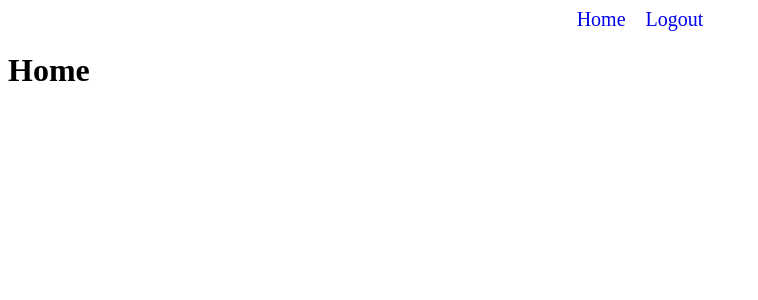
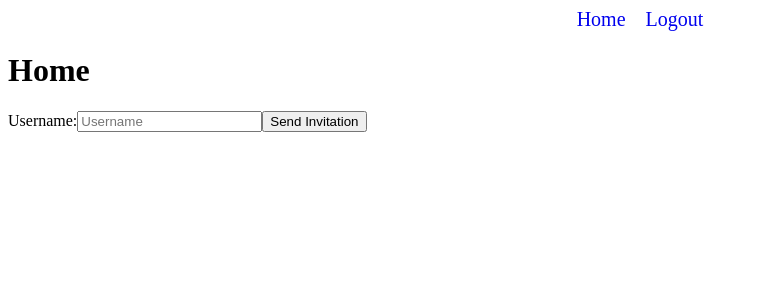
Before and after one commit to Simeon0302/QuizGame, a React (Create React App) app in the folder quiz-game/: page / in a window 1280 px wide. Shown: the top 300 px of the page, without its empty margins (0-758 px from the left). Built offline with nearby package versions, Linux system fonts and the light colour scheme; no server answers; sample sign-in values are in the browser's storage.

Commit message:
Changed the default page. Now when a new user opens the site, he/she will be redirected to login page. The home page is now protected and can be access when the user is logged in. Added the functionality for sending and receiving invitations for a game between different users.

```diff
--- a/quiz-game/public/index.html
+++ b/quiz-game/public/index.html
@@ -29,6 +29,7 @@
   <body>
     <noscript>You need to enable JavaScript to run this app.</noscript>
     <div id="root"></div>
+    <div id="portal"></div>
     <!--
       This HTML file is a template.
       If you open it directly in the browser, you will see an empty page.
--- a/quiz-game/src/App.jsx
+++ b/quiz-game/src/App.jsx
@@ -18,12 +18,12 @@ function App() {
         <BrowserRouter>
             <Navbar />
             <Routes>
-                <Route path="/" element={<Home />} />
                 <Route element={<ProtectedRouteForNotLoggedUsers />} >
                     <Route path="/login" element={<Login />} />
                     <Route path="/register" element={<Register />} />
                 </Route>
                 <Route element={<ProtectedRouteForLoggedUsers />} >
+                    <Route path="/" element={<Home />} />
                     <Route path="/logout" element={<Logout />} />
                 </Route>
                 <Route path="*" element={<PageNotFound />} />
--- /dev/null
+++ b/quiz-game/src/components/CreateInvitation.jsx
@@ -0,0 +1,70 @@
+import React, { useState, useContext } from "react";
+import CheckInputField from "../scripts/Validations/InputFieldValidate";
+import axios from "../scripts/axios";
+import { UserAuthContext } from "../components/UserAuth";
+
+function CreateInvitationForm(props) {
+    return (
+        <div id="createInvitationForm">
+            <form onSubmit={props.onSubmit}>
+                <label>
+                    Username:
+                    <input
+                        type="text"
+                        className="inputField"
+                        placeholder="Username"
+                        onChange={props.onChange}
+                    />
+                    {props.errors.username}
+                </label>
+                <button type="submit" className="submitButton">Send Invitation</button>
+            </form>
+        </div>
+    )
+}
+
+function CreateInvitations() {
+    const [username, setUsername] = useState("");
+    const [errors, setErrors] = useState({ username: "" });
+    const {token} = useContext(UserAuthContext);
+
+    function handleChange(event) {
+        setUsername(event.target.value);
+    }
+
+    function handleSubmit(event) {
+        event.preventDefault();
+        const usernameError = CheckInputField(username);
+        setErrors({username: usernameError});
+
+        if(usernameError.length === 0) {
+            axios.defaults.headers.common.Authorization = `Token ${token}`;
+            axios.post(`${process.env.REACT_APP_BASE_URL}/api/games/`, {
+                username: username
+            })
+            .then((res) => {
+                console.log(res.data.channel);
+            })
+            .catch((e) => {
+                console.log(e);
+            })
+            console.log("Sending invitation");
+            setUsername("");
+            setErrors({username: ""});
+            event.target.reset();
+        }
+    }
+
+    return (
+        <div id="createInvitation">
+            <CreateInvitationForm
+                onChange={handleChange}
+                onSubmit={handleSubmit}
+                errors={errors}
+            />
+        </div>
+    )
+
+}
+
+export default CreateInvitations;
--- /dev/null
+++ b/quiz-game/src/components/InvitationReceiver.jsx
@@ -0,0 +1,55 @@
+import React, { useContext, useState } from "react";
+import { UserAuthContext } from "../components/UserAuth";
+import InvitationModal from "../components/Modal/InvitationModal";
+
+function InvitationReceiver() {
+    const { token, username } = useContext(UserAuthContext);
+    const socketURL = `ws://192.168.182.94:8001/ws/invitations/${token}/`;
+    const ws = new WebSocket(socketURL);
+    const [isOpen, setIsOpen] = useState(false);
+    const [invitedBy, setInvitedBy] = useState("");
+
+    function handleAccept() {
+        console.log("Invitation accepted");
+        setIsOpen(false);
+    }
+
+    function handleCancel() {
+        console.log("Invitation cancelled");
+        setIsOpen(false);
+    }
+
+    ws.onopen = () => {
+        console.log("Connected");
+    }
+
+    ws.onmessage = resJSON => {
+        const res = JSON.parse(resJSON.data);
+        if (res.type === "game_invitation" && res.data.invited === username) {
+            console.log("Invited by " + res.data.invited);
+            setIsOpen(true);
+            setInvitedBy(res.data.invited);
+        }
+    }
+
+    ws.onerror = (e) => {
+        console.error(e);
+    }
+
+    ws.onclose = res => {
+        console.log("Connection closed");
+    }
+
+    return (
+        <div id="invitation-receiver">
+            <InvitationModal
+                isOpen={isOpen}
+                onAccept={handleAccept}
+                onCancel={handleCancel}
+                invitedBy={invitedBy}
+            />
+        </div>
+    )
+}
+
+export default InvitationReceiver;
--- /dev/null
+++ b/quiz-game/src/components/Modal/InvitationModal.jsx
@@ -0,0 +1,30 @@
+import React from "react";
+import ReactDOM from "react-dom";
+import "./modal.css";
+
+function InvitationModal({isOpen, onAccept, onCancel, invitedBy}) {
+    if(!isOpen) return null;
+
+    return ReactDOM.createPortal(
+        <div id="modal-container">
+            <div id="overlay" />
+            <div id="modal">
+                <div id="modal-header">
+                    Invitation!
+                </div>
+
+                <div id="modal-body">
+                    You have been invited to join a game with {invitedBy}.
+                </div>
+
+                <div id="modal-footer">
+                    <button onClick={onAccept}>Accept</button>
+                    <button onClick={onCancel}>Decline</button>
+                </div>
+            </div>
+        </div>,
+        document.getElementById("portal")
+    )
+}
+
+export default InvitationModal;
--- /dev/null
+++ b/quiz-game/src/components/Modal/modal.css
@@ -0,0 +1,19 @@
+#modal {
+    position: fixed;
+    top: 50%;
+    left: 50%;
+    transform: translate(-50%, -50%);
+    background-color: white;
+    border-radius: 40px;
+    padding: 50px;
+    z-index: 1000;
+}
+
+#overlay {
+    position: fixed;
+    top: 0;
+    left: 0;
+    right: 0;
+    bottom: 0;
+    background-color: rgba(0, 0, 0, 0.7);
+}
--- a/quiz-game/src/components/Navbar.jsx
+++ b/quiz-game/src/components/Navbar.jsx
@@ -9,7 +9,7 @@ function Navbar() {
         <div id="navbar">
             {!isAuth ? <Link className="navbar-link" to="/login">Login</Link> : null}
             {!isAuth ? <Link className="navbar-link" to="/register">Register</Link> : null}
-            <Link className="navbar-link" to="/">Home</Link>
+            {isAuth ? <Link className="navbar-link" to="/">Home</Link> : null}
             {isAuth ? <Link className="navbar-link" to="/logout">Logout</Link> : null}
         </div>
     )
--- a/quiz-game/src/components/ProtectedRouteForLoggedUsers.jsx
+++ b/quiz-game/src/components/ProtectedRouteForLoggedUsers.jsx
@@ -5,7 +5,7 @@ import { UserAuthContext } from './UserAuth';
 function ProtectedRouteForLoggedUsers() {
     const { isAuth } = useContext(UserAuthContext);
 
-    return isAuth ? <Outlet /> : <Navigate to="/" />;
+    return isAuth ? <Outlet /> : <Navigate to="/login" />;
 }
 
 export default ProtectedRouteForLoggedUsers;
--- a/quiz-game/src/components/UserAuth.jsx
+++ b/quiz-game/src/components/UserAuth.jsx
@@ -55,6 +55,7 @@ export function UserAuthProvider({children}) {
 
     const data = {
         username: localStorage.getItem("Username"),
+        token: localStorage.getItem("Token"),
         isAuth,
         setIsAuth,
         Register,
--- a/quiz-game/src/pages/Home.jsx
+++ b/quiz-game/src/pages/Home.jsx
@@ -1,7 +1,16 @@
 import React from "react";
+import InvitationReceiver from "../components/InvitationReceiver";
+import CreateInvitation from "../components/CreateInvitation";
+
 
 function Home() {
-  return <h1>Home</h1>
+    return (
+        <div id="home">
+            <h1>Home</h1>
+            <InvitationReceiver />
+            <CreateInvitation />
+        </div>
+    )
 }
 
 export default Home;
```
